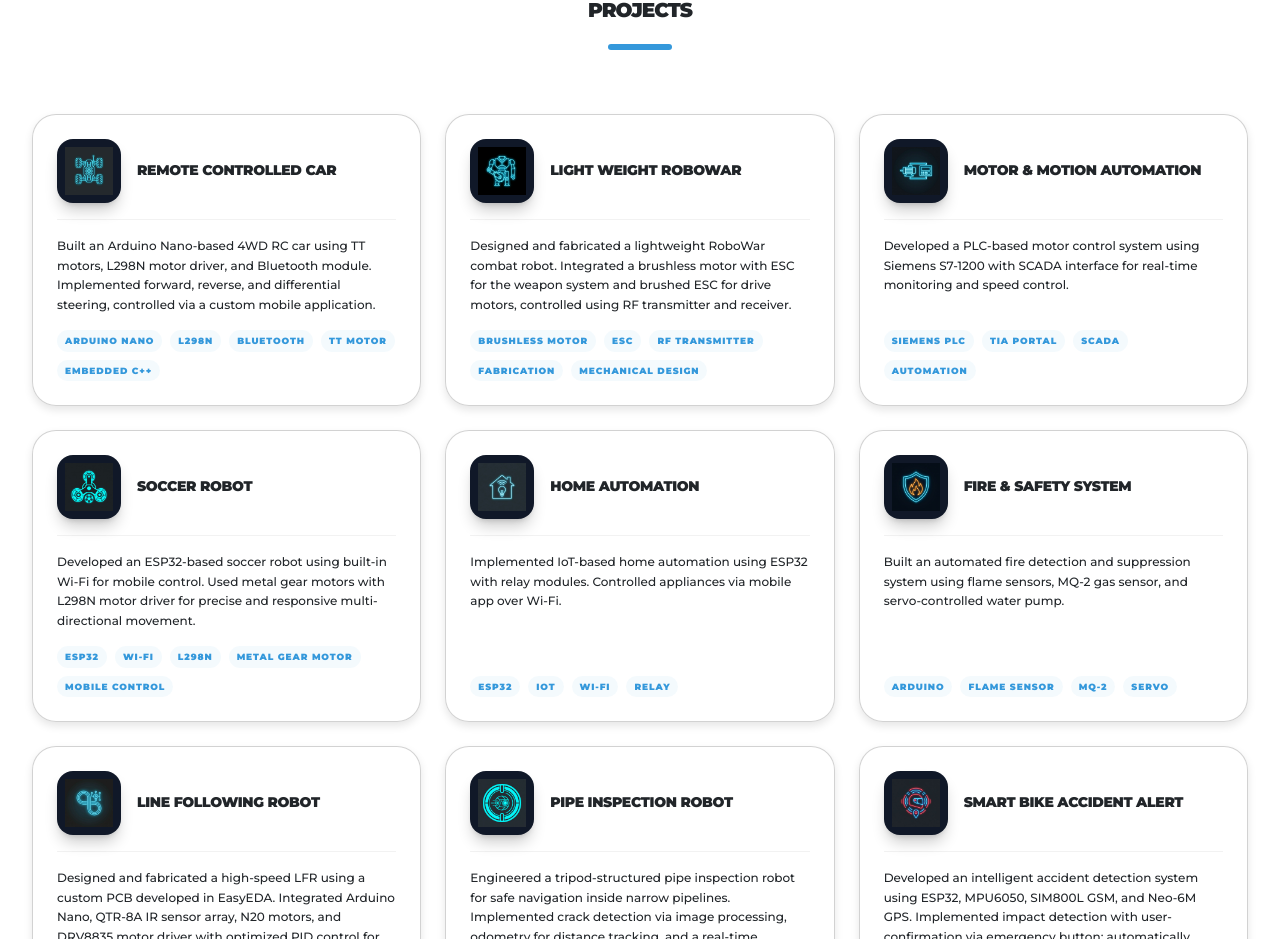
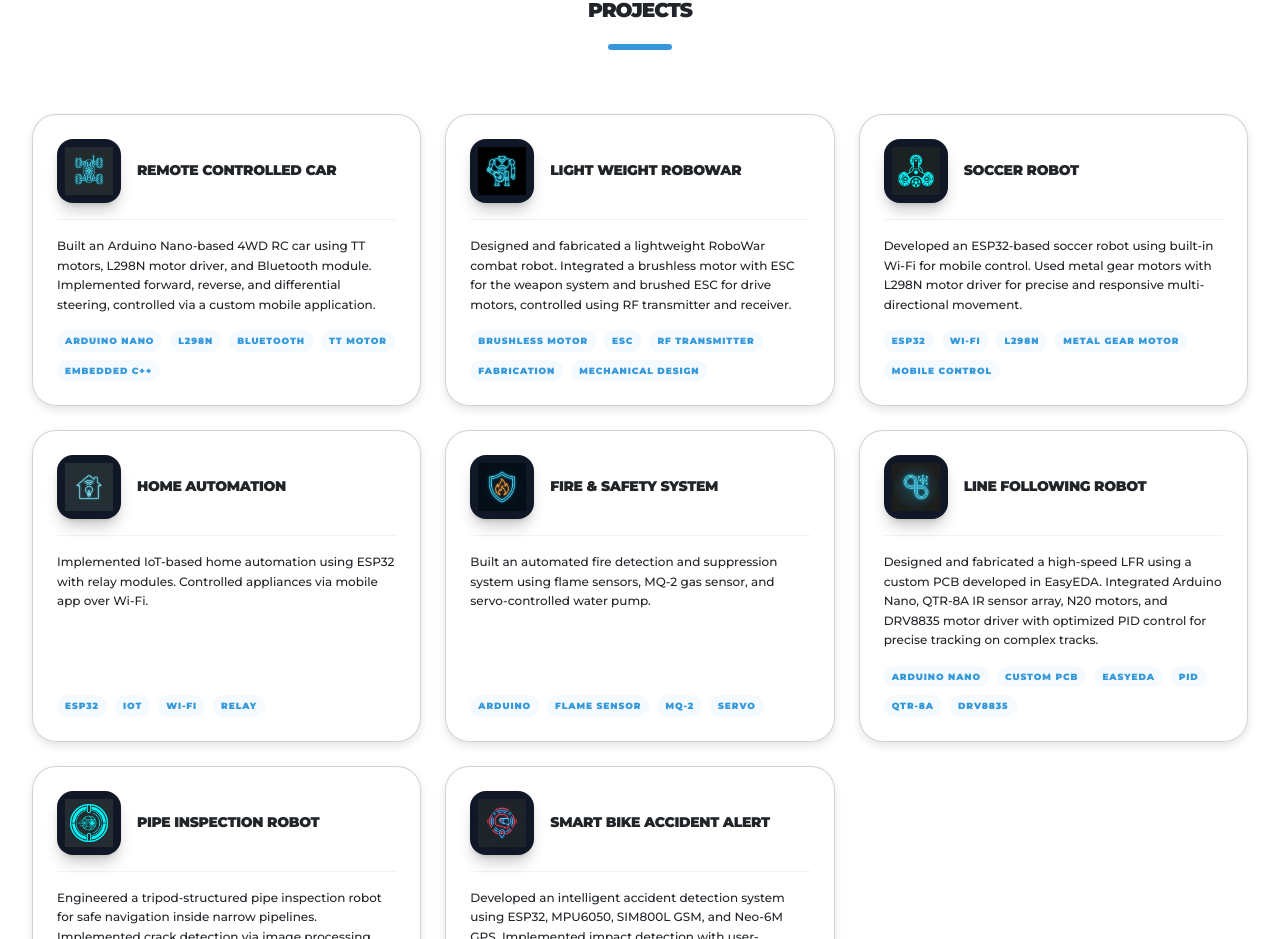
Before and after one commit to syeddaniyalhassandev-blip/ks-portfolio, a Next.js app: page / in a window 1280 px wide. Shown: the part 3994-4933 px from the top of the page. Built offline with nearby package versions, Linux system fonts and the light colour scheme.

Commit message:
Remove Motor & Motion Automation project

```diff
--- a/src/components/Projects.js
+++ b/src/components/Projects.js
@@ -17,12 +17,7 @@ const projectsData = [
     tags: ["Brushless Motor", "ESC", "RF Transmitter", "Fabrication", "Mechanical Design"],
     icon: "/projects/robowar_icon.png",
   },
-  {
-    name: "Motor & Motion Automation",
-    desc: "Developed a PLC-based motor control system using Siemens S7-1200 with SCADA interface for real-time monitoring and speed control.",
-    tags: ["Siemens PLC", "TIA Portal", "SCADA", "Automation"],
-    icon: "/projects/motor_auto_icon.png",
-  },
+
   {
     name: "Soccer Robot",
     desc: "Developed an ESP32-based soccer robot using built-in Wi-Fi for mobile control. Used metal gear motors with L298N motor driver for precise and responsive multi-directional movement.",
```
